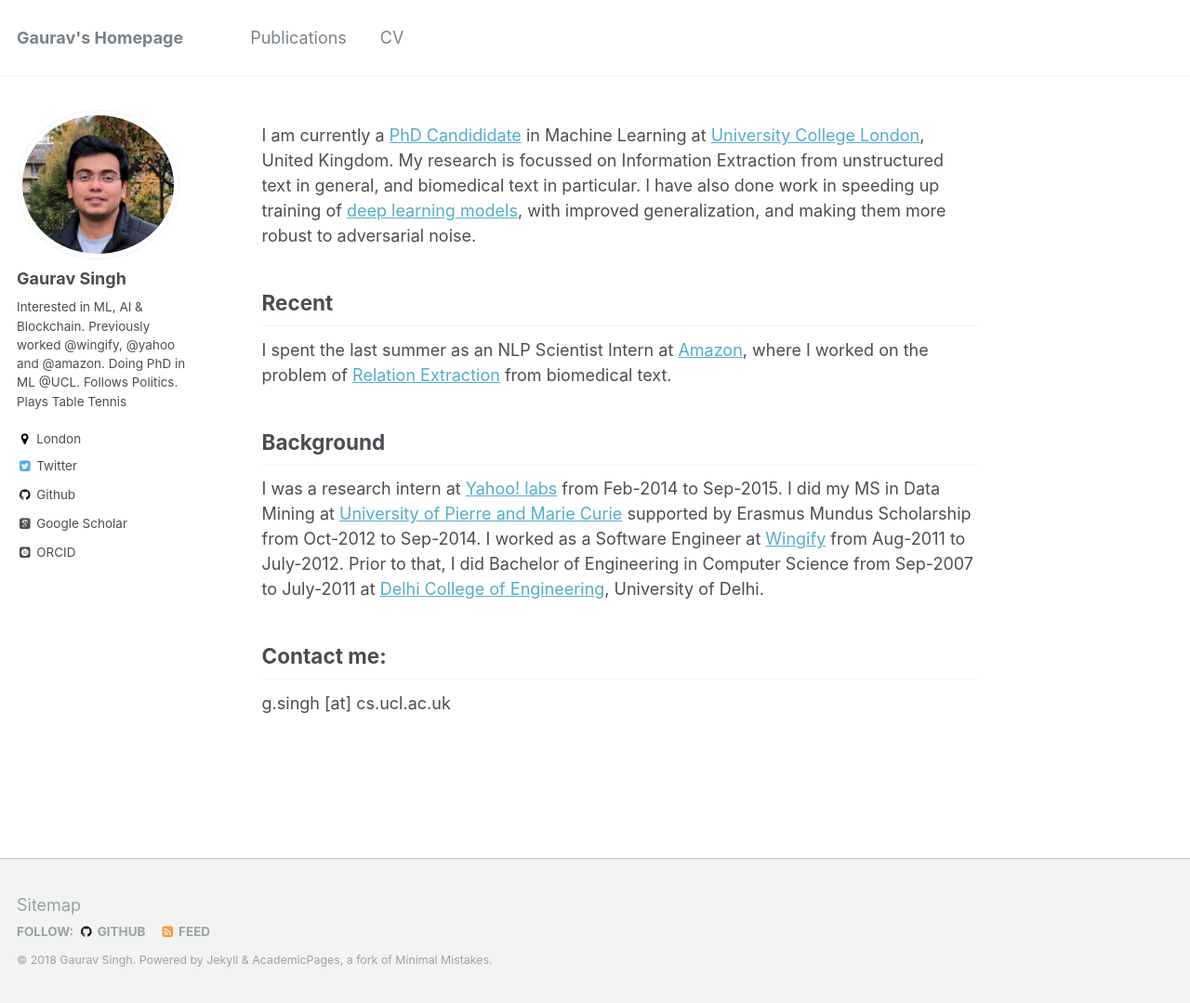
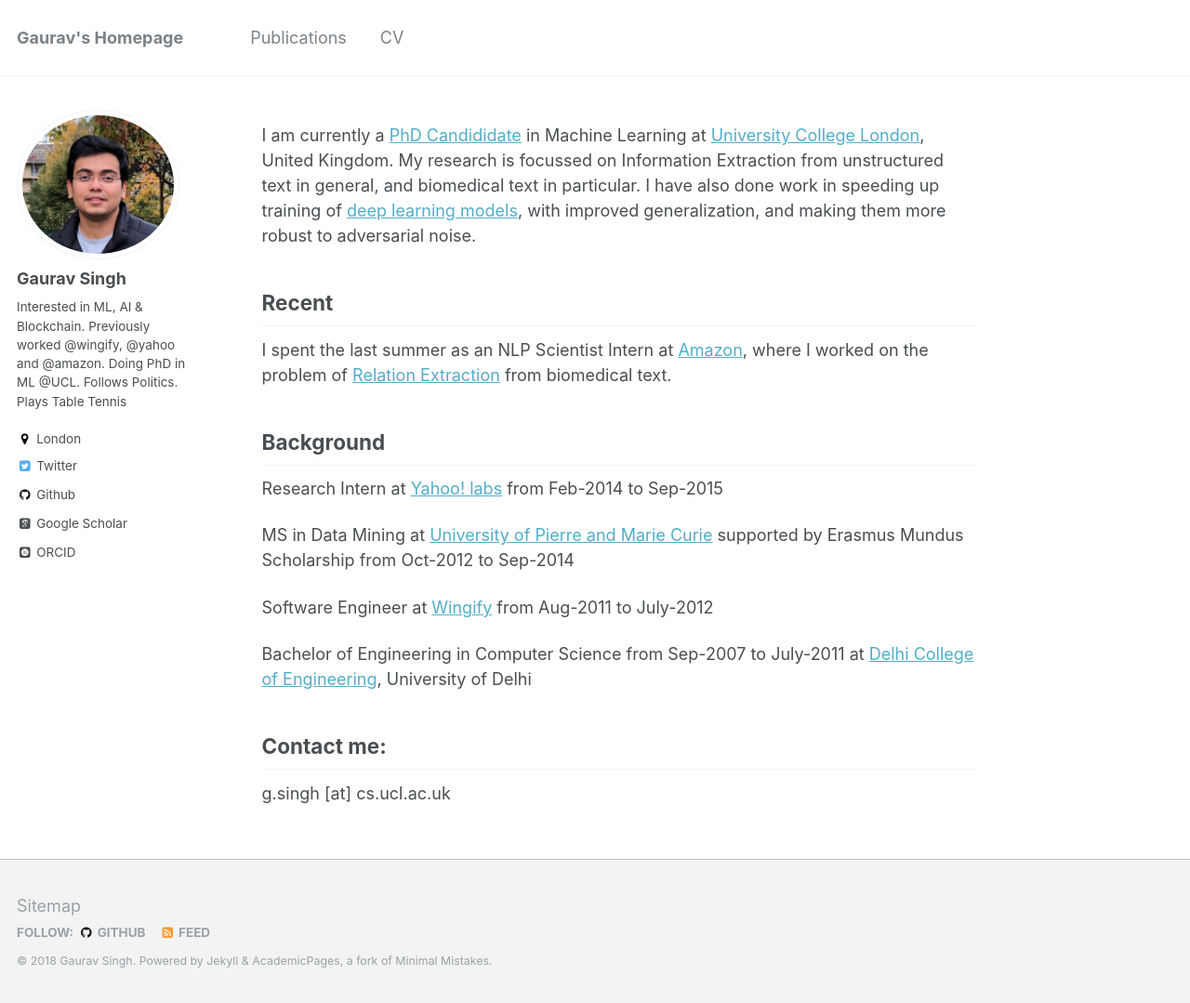
Before and after one commit to gauravsc/gauravsc.github.io, a Jekyll site: the page built from _pages/about.md, in a window 1280 px wide and 1079 px high. Shown: the whole window at 93% size. Built offline with Jekyll 4.4.1, drawn with Linux system fonts in a browser that asks for light colours; some web fonts are replaced.

```diff
--- a/_pages/about.md
+++ b/_pages/about.md
@@ -16,7 +16,13 @@
 
 Background
 ------
-I was a research intern at <a href ="https://research.yahoo.com/">Yahoo! labs</a> from Feb-2014 to Sep-2015. I did my MS in Data Mining at <a href = "http://www.upmc.fr/en/">University of Pierre and Marie Curie</a> supported by Erasmus Mundus Scholarship from Oct-2012 to Sep-2014. I worked as a Software Engineer at <a href="http://wingify.com/">Wingify</a> from Aug-2011 to July-2012. Prior to that, I did Bachelor of Engineering in Computer Science from Sep-2007 to July-2011 at <a href="http://dtu.ac.in/">Delhi College of Engineering</a>, University of Delhi.
+Research Intern at <a href ="https://research.yahoo.com/">Yahoo! labs</a> from Feb-2014 to Sep-2015
+
+MS in Data Mining at <a href = "http://www.upmc.fr/en/">University of Pierre and Marie Curie</a> supported by Erasmus Mundus Scholarship from Oct-2012 to Sep-2014
+
+Software Engineer at <a href="http://wingify.com/">Wingify</a> from Aug-2011 to July-2012
+
+Bachelor of Engineering in Computer Science from Sep-2007 to July-2011 at <a href="http://dtu.ac.in/">Delhi College of Engineering</a>, University of Delhi
 
 
 
```
